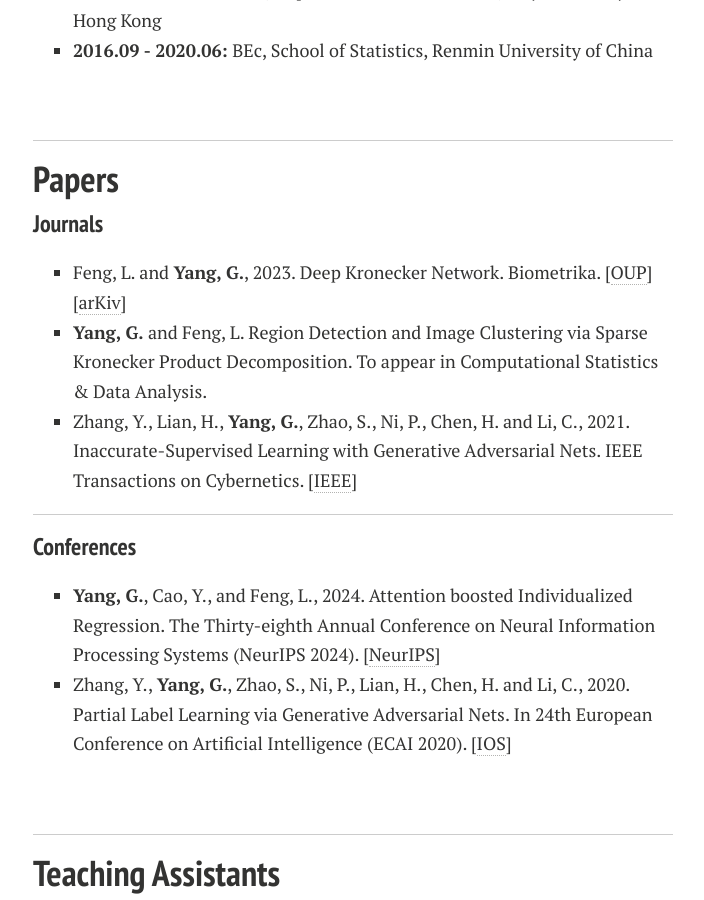
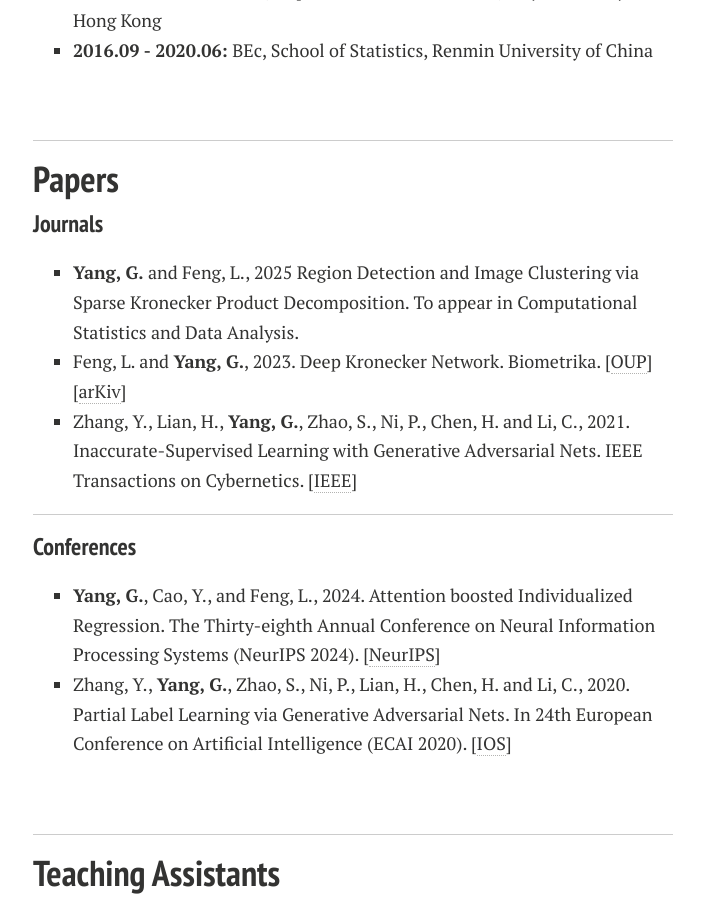
Before and after one commit to YLKnight/YLKnight.github.io, a Jekyll site: the page built from index.md, in a window 1280 px wide and 900 px high, scrolled down 540 px. Shown: the whole window, without its empty margins (287-991 px from the left). Built offline with Jekyll 4.4.1, drawn with Linux system fonts in a browser that asks for light colours; nearby versions of some CDN libraries; comment, search, counter and statistics services are not loaded; a style sheet for code colours, icons or effects is not loaded; our own code applies the rules of GitHub Pages for plain Markdown files.

Commit message:
Update index.md

```diff
--- a/index.md
+++ b/index.md
@@ -28,8 +28,8 @@
 
 ### Journals
 
+- **Yang, G.** and Feng, L., 2025 Region Detection and Image Clustering via Sparse Kronecker Product Decomposition. To appear in Computational Statistics and Data Analysis.
 - Feng, L. and **Yang, G.**, 2023. Deep Kronecker Network. Biometrika. [[OUP](https://doi.org/10.1093/biomet/asad049)][[arKiv](https://arxiv.org/abs/2210.13327)]
-- **Yang, G.** and Feng, L. Region Detection and Image Clustering via Sparse Kronecker Product Decomposition. To appear in Computational Statistics & Data Analysis.
 - Zhang, Y., Lian, H., **Yang, G.**, Zhao, S., Ni, P., Chen, H. and Li, C., 2021. Inaccurate-Supervised Learning with Generative Adversarial Nets. IEEE Transactions on Cybernetics. [[IEEE](https://ieeexplore.ieee.org/abstract/document/9526351)]
 
 <hr>
```
